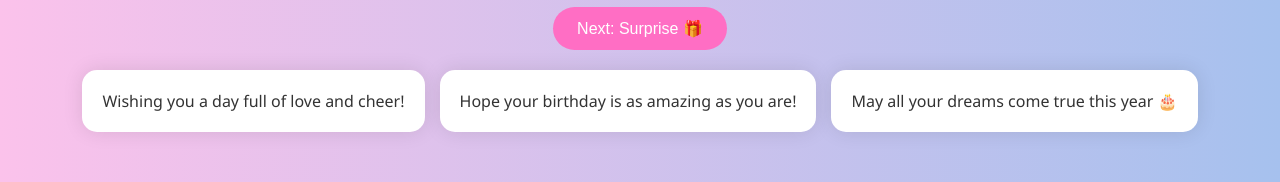
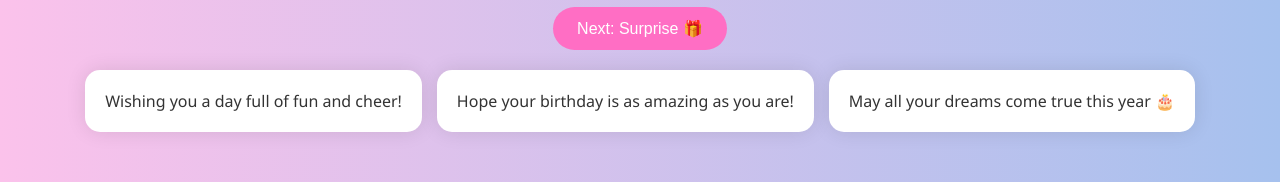
Before and after one commit to anupampr090/Bday, a plain HTML site: page index.html in a window 1280 px wide. Shown: the part 520-702 px from the top of the page. Drawn offline with Linux system fonts and the light colour scheme.

Commit message:
chnged the words

```diff
--- a/index.html
+++ b/index.html
@@ -35,7 +35,7 @@
   <button onclick="goToPage('surprise.html')">Next: Surprise 🎁</button>
   <script src="script.js"></script>
   <div class="card-carousel">
-    <div class="card">Wishing you a day full of love and cheer!</div>
+    <div class="card">Wishing you a day full of fun and cheer!</div>
     <div class="card">Hope your birthday is as amazing as you are!</div>
     <div class="card">May all your dreams come true this year 🎂</div>
   </div>
```
